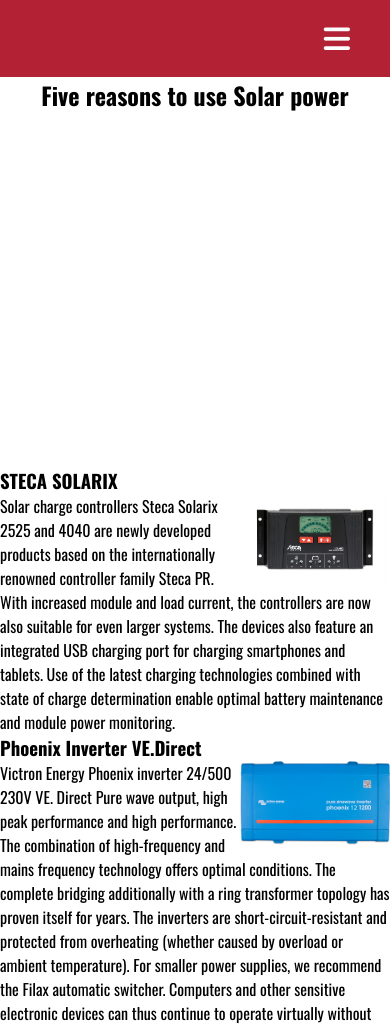
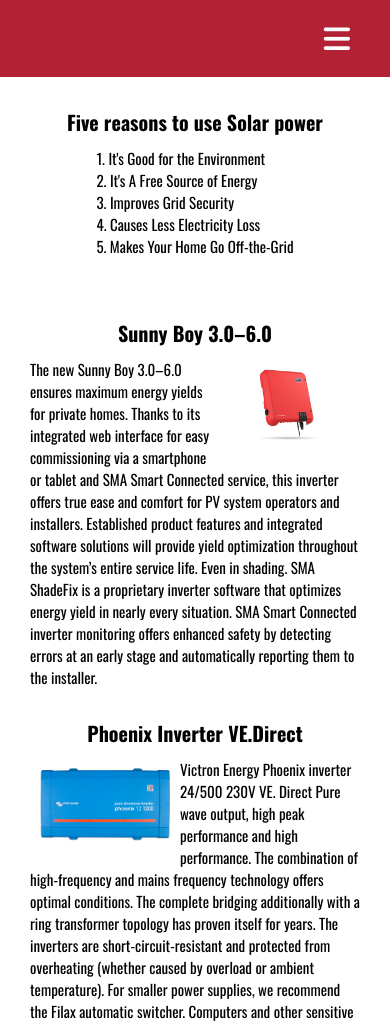
Before and after one commit to BastiaanvdB/tentamen, a plain HTML site: page index.html in a window 390 px wide. Shown: the part 62-1087 px from the top of the page. Drawn offline with nearby package versions, Linux system fonts and the light colour scheme.

Commit message:
v4
Flex box fix

```diff
--- a/css/style.css
+++ b/css/style.css
@@ -92,81 +92,99 @@ a.active, a:hover {
 main {
   margin: auto;
   width: 80%;
+  background-color: #ffffff;
+}
+
+#flex-container {
+  display: flex;
+  flex-direction: row;
+  flex-wrap:wrap;
+  justify-content: space-between;
+  display: -webkit-box;
+  display: -moz-box;
+  display: -ms-flexbox;
+  display: -webkit-flex;
+  width: 100%;
+
+
+}
+
+#video-container{
+  flex: 1;
+padding: 10px;
+flex-basis: 100%;
+display: flex;
+  justify-content: center;
+}
+
+
+#product-container {
+  flex-basis: 70%;
+  padding: 20px;
   display: flex;
   flex-direction: column;
 }
 
-.videocontainer {
-  order: 0;
-  background-color: gray;
-  background-image: url('../img/pattern.jpg');
-  background-repeat: no-repeat;
-  background-size: cover;
-  flex-basis: auto;
+#aside-container {
+  flex-basis: 30%;
+  padding: 20px;
 }
 
-.videocontainer video {
-  width: 100%;
-  height: 500px;
+#video-container video {
+  width: 60%;
+  height: auto;
 }
 
-.middle {
-  display: flex;
-  flex-direction: row;
-  width: 100%;
+#index-article1 {
+  order: 1;
+padding: 10px;
 }
 
-.article-container {
-  order: 0;
-  width: 60%;
+#index-article1 img {
+  width: 150px;
+  float: right;
+  padding: 10px;
 }
 
-.index-aside {
-  order: 1;
-  width: 50%;
-  background-color: #ffffff;
-  padding-left: 4%;
-  float: right;
+#index-article2 {
+  order: 2;
+padding: 10px;
 }
 
-.index-aside ul {
-  display: list-item;
-  list-style-type: upper-roman;
-  font-size: 30px;
+#index-article2 img {
+  width: 150px;
+  float: right;
+  padding: 10px;
 }
 
-.index-article1 {
-  order: 0;
-  flex-basis: auto;
-  background-color: #ffffff;
+#index-article3 {
+  order: 3;
+padding: 10px;
 }
 
-.index-article1 img {
+#index-article3 img {
   width: 150px;
   float: right;
+  padding: 10px;
 }
 
-.index-article2 {
-  order: 1;
-  flex-basis: auto;
-  background-color: #ffffff;
+#index-aside {
+  text-align: center;
+
 }
 
-.index-article2 img {
-  width: 150px;
-  float: right;
-}
+  #index-aside h1 {
+  font-size: 25px;
+  padding: 10px;
+  list-style-position: inside;
+  }
 
-.index-article3 {
-  order: 2;
-  flex-basis: auto;
-  background-color: #ffffff;
-}
-
-.index-article3 img {
-  width: 150px;
-  float: right;
-}
+  #index-aside ol {
+    list-style-position: inside;
+    display: inline-block;
+	text-align: left;
+    font-size: 20px;
+  }
 
 footer {
   display: flex;
@@ -177,21 +195,29 @@ footer {
   margin: auto;
 }
 
-.footer-right {
-  order: 2;
-  flex: 1 0 0;
-  background-color: #b22234;
-  flex-basis: auto;
+#footer-right {
+  float: right;
+  width: 30%;
+  height: 80px;
+  opacity: 45%;
+  background-color: #fa5454;
+  text-align: center;
 }
 
-.footer-left {
-  order: 1;
-  flex: 2 0 0;
-  background-color: #b22234;
-  flex-basis: auto;
+#footer-right h1 {
+  font-weight: normal;
+  font-size: 20px;
+  color: #ffffff;
+  margin-top: 25px;
 }
 
-.footer-left h1 {
+#footer-left {
+  width: 70%;
+  float: left;
+  background-color: #b22234;
+}
+
+#footer-left h1 {
   font-weight: normal;
   font-size: 20px;
   color: #ffffff;
@@ -222,54 +248,126 @@ footer {
 
   main {
     width: 100%;
+  }
+
+  #flex-container {
+    display: flex;
+    flex-direction: row;
+    flex-wrap:wrap;
+    justify-content: space-between;
+    display: -webkit-box;
+    display: -moz-box;
+    display: -ms-flexbox;
+    display: -webkit-flex;
+    width: 100%x;
+
+
+  }
+
+  #video-container{
+    order: 2;
+    flex: 1;
+
+  flex-basis: 100%;
+  }
+
+
+  #product-container {
+    order: 3;
+    flex-basis: 100%;
+    padding: 20px;
     display: flex;
     flex-direction: column;
   }
 
-  .index-aside {
-    order: 0;
-    width: 100%;
-    padding: inherit;
-    text-align: center;
+  #aside-container {
+    order: 1;
+    flex-basis: 100%;
+
   }
 
-  .videocontainer {
-    order: 1;
+  #video-container video {
+    width: 100%;
+    height: auto;
   }
 
-  .article-container {
-    order: 2;
-    width: 100%;
+  #index-article1 {
+    order: 3;
+  padding: 10px;
+  }
+  #index-article1 h1{
+    text-align: center;
+    padding: 10px;
   }
 
+  #index-article1 img {
+    width: 150px;
+    float: left;
+    padding: 10px;
+  }
+
+  #index-article2 {
+    order: 2;
+  padding: 10px;
+  }
+
+  #index-article2 h1{
+    text-align: center;
+    padding: 10px;
+  }
+
+  #index-article2 img {
+    width: 150px;
+    float: left;
+    padding: 10px;
+  }
+
+  #index-article3 {
+    order: 1;
+  padding: 10px;
+  }
+  #index-article3 h1{
+    text-align: center;
+    padding: 10px;
+  }
+
+  #index-article3 img {
+    width: 150px;
+    float: left;
+    padding: 10px;
+  }
+
+
+#index-aside {
+  text-align: center;
+
+}
+
+  #index-aside h1 {
+  font-size: 25px;
+  list-style-position: inside;
+  }
+
+  #index-aside ol {
+    list-style-position: inside;
+    display: inline-block;
+	text-align: left;
+    font-size: 20px;
+  }
+
+
+
+
   footer {
+    display: flex;
     flex-direction: row;
     background: #b22234;
     height: 80px;
     width: 100%;
+    margin: auto;
   }
 
-  .footer-right {
-    order: 2;
-    flex: 1 0 0;
-    background-color: #b22234;
-    flex-basis: auto;
-  }
 
-  .footer-right h1 {
-    font-size: 2vw;
-  }
-
-  .footer-left {
-    order: 1;
-    flex: 1 0 0;
-    background-color: #b22234;
-    flex-basis: auto;
-  }
-
-  .footer-left h1 {
-    font-size: 2vw;
-  }
 }
 
 @media (max-width: 480px) {
@@ -329,55 +427,107 @@ footer {
   #check:checked~ul {
     left: 0;
   }
+  #flex-container {
+    display: flex;
+    flex-direction: row;
+    flex-wrap:wrap;
+      justify-content: space-between;
+      display: -webkit-box;
+    display: -moz-box;
+    display: -ms-flexbox;
+    display: -webkit-flex;
+    width: 100%x;
 
-  .videocontainer {
+
+  }
+
+  #video-container{
     display: none;
   }
 
-  .middle {
+
+  #product-container {
+    order: 3;
+    flex-basis: 100%;
+    padding: 20px;
     display: flex;
     flex-direction: column;
   }
 
-  .index-aside {
+  #aside-container {
     order: 1;
-    height: 100vw;
-    width: 100%;
+    flex-basis: 40%;
+    flex-basis: 100%;
   }
 
-  .index-aside ul li{
-    font-size: 1px;
-    color: black;
-    text-align: justify;
+  .video-index {
+    display: none;
   }
 
+  #index-article1 {
+    order: 3;
+  padding: 10px;
+  font-size: 15px;
+  }
+#index-article1 h1{
+  font-size: 20px;
+}
 
-  footer {
-    display: flex;
-    flex-direction: row;
-    background: #b22234;
-    height: 80px;
+  #index-article1 img {
+    width: 150px;
+    float: right;
+    padding: 10px;
   }
 
-  .footer-right {
+  #index-article2 {
     order: 2;
-    flex: 0 7 0;
-    background-color: #b22234;
-    flex-basis: auto;
+  padding: 10px;
+  float: inherit;
+  font-size: 15px;
+  }
+  #index-article2 h1{
+    font-size: 20px;
   }
 
-  .footer-right h1 {
-    font-size: 4vw;
+  #index-article2 img {
+    width: 150px;
+    padding: 10px;
   }
 
-  .footer-left {
+  #index-article3 {
     order: 1;
-    flex: 1 0 0;
-    background-color: #b22234;
-    flex-basis: auto;
+  padding: 10px;
+  font-size: 15px;
   }
 
-  .footer-left h1 {
-    font-size: 4vw;
+  #index-article3 h1{
+    font-size: 20px;
   }
+
+  #index-article3 img {
+    width: 150px;
+    float: right;
+    padding: 10px;
+  }
+
+  #index-aside {
+    text-align: center;
+
+  }
+
+    #index-aside h1 {
+    font-size: 20px;
+    list-style-position: inside;
+    }
+
+    #index-aside ol {
+      list-style-position: inside;
+      display: inline-block;
+  	text-align: left;
+      font-size: 15px;
+    }
+
+
+
+
 }
--- a/index.html
+++ b/index.html
@@ -6,7 +6,7 @@
   <meta name="description" content="Best Solar energy">
   <meta name="keywords" content="Solar energy, sun">
   <meta name="author" content="Bastiaan van der Bijl">
-  <title>Trump Solar Energy</title>
+  <title>Home</title>
   <script src="https://kit.fontawesome.com/a076d05399.js"></script>
   <meta name="viewport" content="width=device-width, initial-scale=1.0">
   <link rel="stylesheet" href="css/style.css">
@@ -32,18 +32,22 @@
   </header>
   <main>
 
-  <section class="videocontainer">
+
+    <section id="flex-container">
+
+<section id="video-container">
+
   <video autoplay loop>
     <source src="video/pc-tablet/promo.mp4" type="video/mp4">
     <source src="video/mobile/promo.mp4" type="video/mp4">
   </video>
+
 </section>
 
 
-    <article class="article-container">
-
-      <article class="index-article1">
-        <h1>STECA SOLARIX</h1>
+<section id="product-container">
+      <article id="index-article1">
+        <h1>STECA SOLARIX 2525/4040</h1>
         <img src="img/steca_solarix_picture.jpg" alt="STECA SOLARIX Picture">
         <p>Solar charge controllers Steca Solarix 2525 and 4040 are newly developed products based on the internationally renowned controller family Steca PR.
           With increased module and load current, the controllers are now also suitable for even larger systems.
@@ -52,7 +56,7 @@
       </article>
 
 
-      <article class="index-article2">
+      <article id="index-article2">
         <h1>Phoenix Inverter VE.Direct</h1>
         <img src="img/phoenix1200.png" alt="Phoenix Inverter VE.Direct Picture">
         <p>Victron Energy Phoenix inverter 24/500 230V VE. Direct Pure wave output, high peak performance and high performance.
@@ -63,7 +67,7 @@
       </article>
 
 
-      <article class="index-article3">
+      <article id="index-article3">
         <h1>Sunny Boy 3.0–6.0</h1>
         <img src="img/falcon.jpg" alt="Sunny boy 3.0-6.0 picture">
         <p>The new Sunny Boy 3.0–6.0 ensures maximum energy yields for private homes.
@@ -73,21 +77,29 @@
           Even in shading. SMA ShadeFix is a proprietary inverter software that optimizes energy yield in nearly every situation.
           SMA Smart Connected inverter monitoring offers enhanced safety by detecting errors at an early stage and automatically reporting them to the installer.
         </p>
-      </article>
-</article>
+        </articl>
+</section>
 
 
 
-    <aside class="index-aside">
+
+
+
+<section id="aside-container">
+
+        <aside id="index-aside">
           <h1>Five reasons to use Solar power</h1>
-      <ul>
+          <ol>
             <li>It's Good for the Environment</li>
             <li>It's A Free Source of Energy</li>
             <li>Improves Grid Security</li>
             <li>Causes Less Electricity Loss</li>
             <li>Makes Your Home Go Off-the-Grid</li>
-      </ul>
+          </ol>
         </aside>
+
+</section>
+
 
     </section>
 
@@ -95,11 +107,11 @@
 
 
   <footer>
-    <section class="footer-left">
-    <h1>&#169; 2020 Bastiaan van der Bijl</h1>
+    <section id="footer-left">
+      <h1>&#169; 2021 Bastiaan van der Bijl</h1>
     </section>
-  <section class="footer-right">
-    <h1>Cookie agreement</h1>
+    <section id="footer-right">
+      <h1>Cookie statement</h1>
     </section>
   </footer>
 </body>
```
Also changed, not shown: contact.html (+6 -6 lines), eusolar.html (+6 -6 lines), howsolarworks.html (+6 -6 lines). Lines whose indentation alone changed are shown as unchanged.
